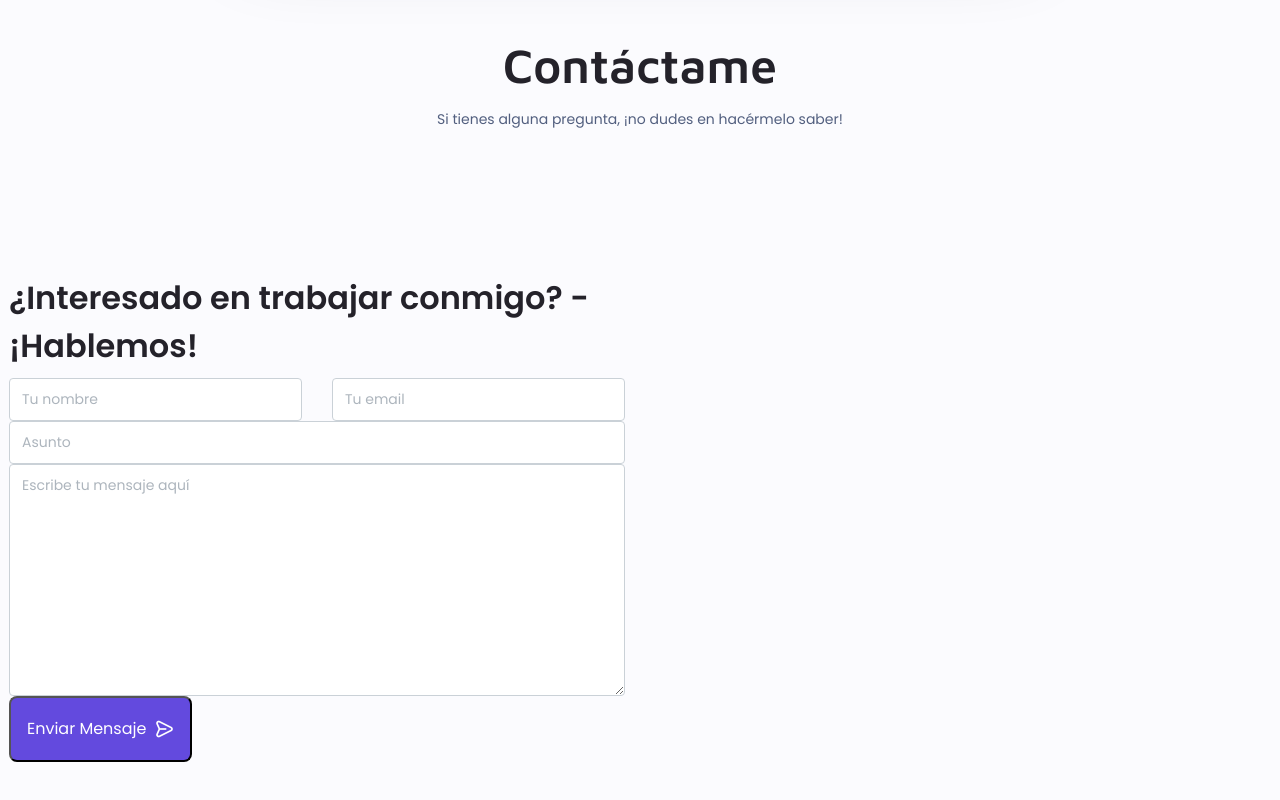
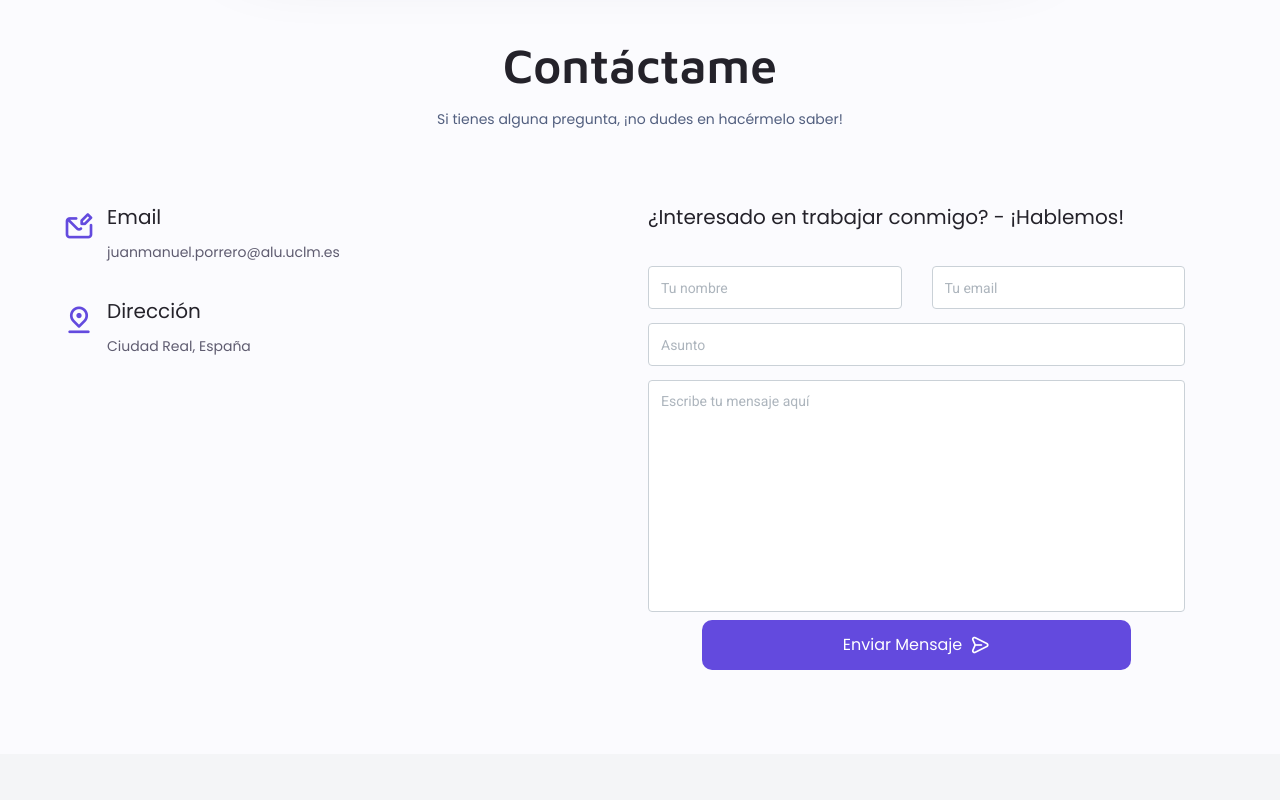
Before and after one commit to juanma1501/Portfolio-Personal-Responsive, a plain HTML site: page index.html in a window 1280 px wide. Shown: the part 4167-4967 px from the top of the page. Drawn offline with nearby package versions, Linux system fonts and the light colour scheme.

Commit message:
Contacto CSS y TERMINADO

```diff
--- a/css/style.css
+++ b/css/style.css
@@ -1058,3 +1058,137 @@ img{
 	  width: 30px;
 	}
   }
+
+
+
+
+/* ======================================== CONTÁCTAME ==========================================*/
+
+.contact_mail{
+  margin-left: var(--mb-3);
+  margin-right: var(--mb-1-5);
+  width: 90%;
+}
+
+.contact__container{
+  row-gap: 2rem;
+  width:auto;
+}
+
+.contact__information{
+  display: flex;
+  margin-bottom: var(--mb-2);
+}
+
+.contact__icon{
+  font-size: 2rem;
+  color: var(--first-color);
+  margin-right: var(--mb-0-75);
+}
+
+.contact__title{
+  font-size: var(--h3-font-size);
+  font-weight: var(--font-medium);
+}
+
+.contact__subtitle{
+  font-size: var(--small-font-size);
+  color: var(--text-color);
+}
+
+/* Form */
+
+.contact-form{
+  position: relative;
+  z-index: 1;
+}
+
+form{
+  max-width: 600px;
+  text-align: center;
+  margin: 20px auto;
+}
+
+form input, form textarea{
+  border: 0;
+  outline: 0;
+  padding: 1em;
+  -moz-border-radius: 8px;
+  -webkit-border-radius:8px;
+  border-radius: 8px;
+  display: block;
+  width: 100%;
+  margin-top: 1em;
+  font-family: var(--roboto-font);
+  -moz-box-shadow: 0 1px 1px rgba(0, 0, 0, 0.1);
+  -webkit-box-shadow: 0 1px 1px rgba(0, 0, 0, 0.1);
+  box-shadow: 0 1px 1px rgba(0, 0, 0, 0.1);
+  resize: none;
+}
+
+form input:focus, form textarea:focus {
+  -moz-box-shadow: 0 0px 2px var(--first-color-lighter)!important;
+  -webkit-box-shadow: 0 1px 1px var(--first-color-lighter) !important;
+  box-shadow: 0 1px 1px var(--first-color-lighter) !important;
+}
+
+form #input-submit{
+  color: var(--background-body-color);
+  background: var(--first-color-alt);
+  cursor: pointer;
+}
+
+form #input-submit:hover{
+  -moz-box-shadow: 0 1px 1px 1px rgba(170, 170, 170, 0.6);
+  -webkit-box-shadow: 0 1px 1px 1px rgba(170, 170, 170, 0.6);
+  box-shadow: 0 1px 1px 1px rgba(170, 170, 170, 0.6);
+}
+
+form textarea{
+  height: 130px;
+}
+
+.form__color{
+  background-color: var(--background-body-color);
+}
+
+.cf:before,
+.cf:after{
+  content: '';
+  display: table;
+}
+
+.cf::after{
+  clear: both;
+}
+
+.send-message{
+  width: 80%;
+  padding: 10px 20px;
+  border-radius: 10px;
+  cursor: pointer;
+  display: inline-flex;
+  justify-content: center;
+  margin-top: var(--mb-0-5);
+  transition: all 0.5s;
+}
+
+.send-message:hover{
+  box-shadow:
+  0 2.8px 2.2px rgba(0, 0, 0, 0.034),
+  0 6.7px 5.3px rgba(0, 0, 0, 0.048),
+  0 12.5px 10px rgba(0, 0, 0, 0.06),
+  0 22.3px 17.9px rgba(0, 0, 0, 0.072),
+  0 41.8px 33.4px rgba(0, 0, 0, 0.086),
+  0 100px 80px rgba(0, 0, 0, 0.12)
+;
+}
+
+.send-message:hover i{
+  padding-left: 15px;
+  transition: all 0.5s;
+}
+
+.form_button{
+  border: none;
+}
--- a/index.html
+++ b/index.html
@@ -735,7 +735,7 @@
             <h2 class="section__title"> Contáctame </h2>
             <span class="section__subtitle"> Si tienes alguna pregunta, ¡no dudes en hacérmelo saber!</span>
             <!-- Contact information -->
-            <div class="row mt-lg-6 justify-content center contact_mail">
+            <div class="row mt-lg-6 justify-content-center contact_mail">
 
                 <div class="col-lg-6 mx-lg-0 mx-2 contact__container container">
                     <div class="contact__information">
@@ -758,7 +758,7 @@
                 </div>
 
                 <!-- FORM -->
-                <div class="col-lg-6 pl-lg-4 mt-lg0 mt-6 contact-form" id="message-me">
+                <div class="col-lg-6 pl-lg-4 mt-lg-0 mt-6 contact-form" id="message-me">
                     <h2 class="contact__title"> ¿Interesado en trabajar conmigo? - <span> ¡Hablemos! </span></h2>
 
                     <form action="#" method="POST" class="cf">
```
